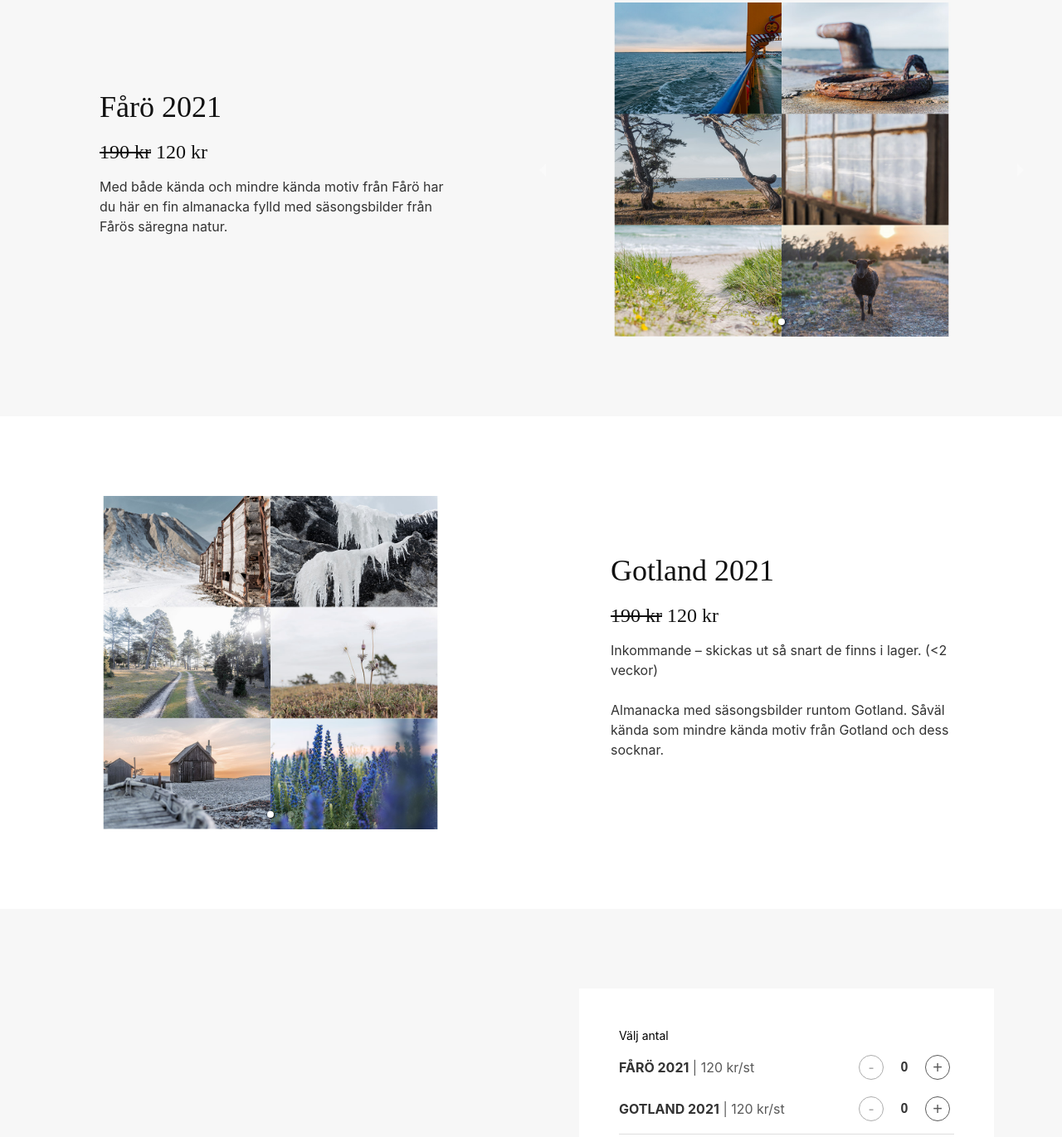
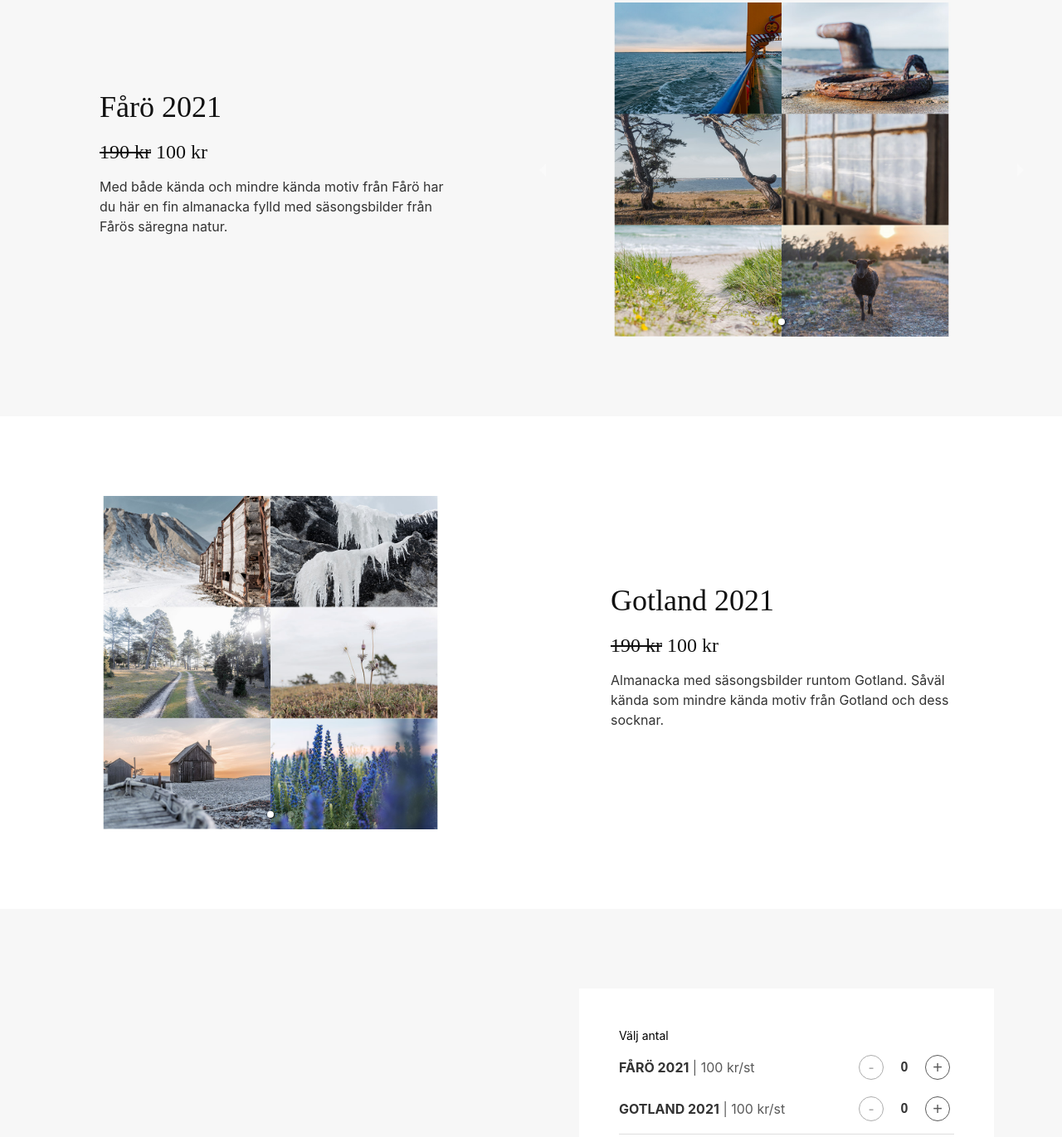
Before and after one commit to dtangerfors/juice, a Gatsby site: page /almanacka in a window 1280 px wide. Shown: the part 1109-2480 px from the top of the page at 83% size. Built offline with nearby package versions, Linux system fonts and the light colour scheme; Gatsby itself is replaced by a stand-in of ours; a web font is replaced by a local one; what @prismicio/gatsby-source-prismic-graphql would draw is missing.

Commit message:
Updated price for  calendars

```diff
--- a/src/components/OrderForm.js
+++ b/src/components/OrderForm.js
@@ -76,13 +76,13 @@ const StaticLabel = styled.label`
     align-self: center;
 
     &::after {
-        content: ' | 120 kr/st';
+        content: ' | 100 kr/st';
         color: ${variables.color.gray50};
         text-transform: lowercase;
 
         @media only screen and (max-width: 400px) {
             display: block;
-            content: '120 kr/st';
+            content: '100 kr/st';
             line-height: 1.2em;
         }
     }
--- a/src/components/PriceSection.js
+++ b/src/components/PriceSection.js
@@ -48,7 +48,7 @@ export default class PriceSection extends Component {
       shipping: 0,
       tax: 0,
       taxRate: 0.2,
-      price: 120,
+      price: 100,
       inCart: props.inCart,
     }
   }
--- a/src/pages/almanacka/index.js
+++ b/src/pages/almanacka/index.js
@@ -289,7 +289,7 @@ export default () => {
                 <TitleWrap>
                     <Title>Gotland & Fårö Almanacka 2021</Title>
                     <SubContent>
-                    <Subtitle>Helårsalmanacka med vackra bilder från Gotland & Fårö. Köp ditt ex nu för 120kr.</Subtitle>
+                    <Subtitle>Helårsalmanacka med vackra bilder från Gotland & Fårö. Köp ditt ex nu för 100kr.</Subtitle>
                     <Button title="Beställ nu" href="#order">Beställ nu</Button>
                     </SubContent>
 
@@ -323,7 +323,7 @@ export default () => {
                     <SplitWrapper>
                         <SplitContent>
                             <H2>Fårö 2021</H2>
-                            <H3><span>190 kr</span> 120 kr</H3>
+                            <H3><span>190 kr</span> 100 kr</H3>
                             <Paragraph secondary>Med både kända och mindre kända motiv från Fårö har du här en fin almanacka fylld med säsongsbilder från Fårös säregna natur.</Paragraph>
                         </SplitContent>
                         <SplitImage as="div">
@@ -347,8 +347,7 @@ export default () => {
                     <SplitWrapper isReversed>
                         <SplitContent>
                             <H2>Gotland 2021</H2>
-                            <H3><span>190 kr</span> 120 kr</H3>
-                            <Paragraph>Inkommande – skickas ut så snart de finns i lager. (&lt;2 veckor)</Paragraph>
+                            <H3><span>190 kr</span> 100 kr</H3>
                             <Paragraph secondary>Almanacka med säsongsbilder runtom Gotland. Såväl kända som mindre kända motiv från Gotland och dess socknar.</Paragraph>
                         </SplitContent>
                         <SplitImage as="div">
```
